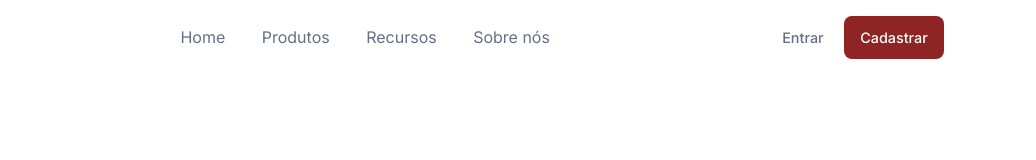
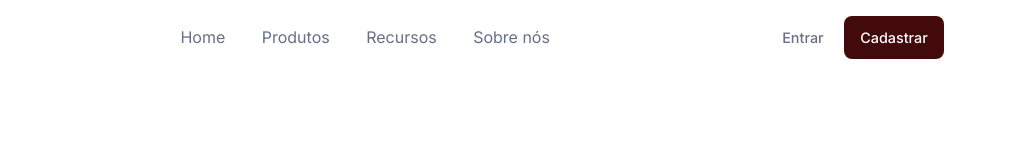
Before and after one commit to bruvini/OptimusTech, a plain HTML site: page index.html in a window 1280 px wide. In both pictures the pointer is over the button "Cadastrar". Shown: the full height of the page, 244-1280 px from the left. Drawn offline with Linux system fonts and the light colour scheme.

Commit message:
Adiciono um hover ao botao de cadastrar + comments

```diff
--- a/style.css
+++ b/style.css
@@ -42,3 +42,7 @@
     background-color: #8E2424; /*define um fundo para o botão cadastrar*/
     color: #FFF; /*muda a cor só do texto para branco*/
   }
+
+  button#signUp:hover{
+    background-color: #420a0a; /*muda a cor do botão de cadastrar quando passa o mouse*/
+  }
```
